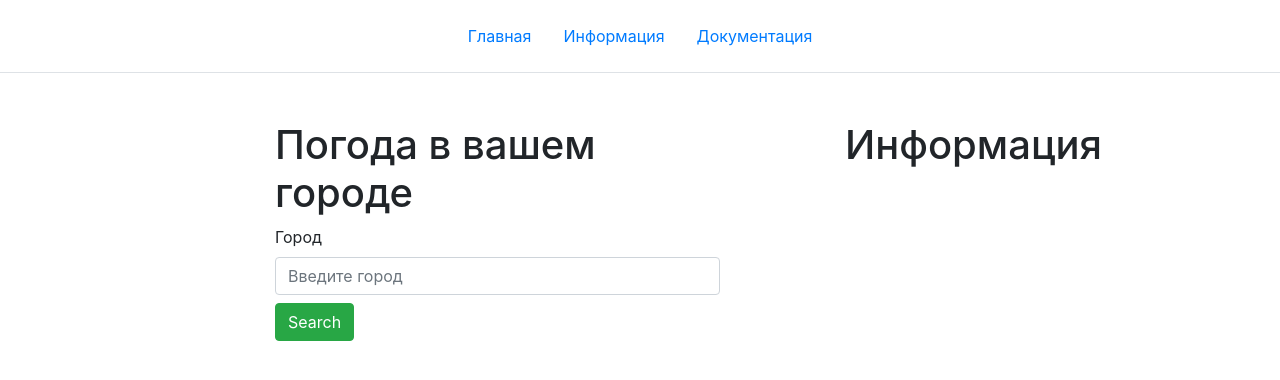
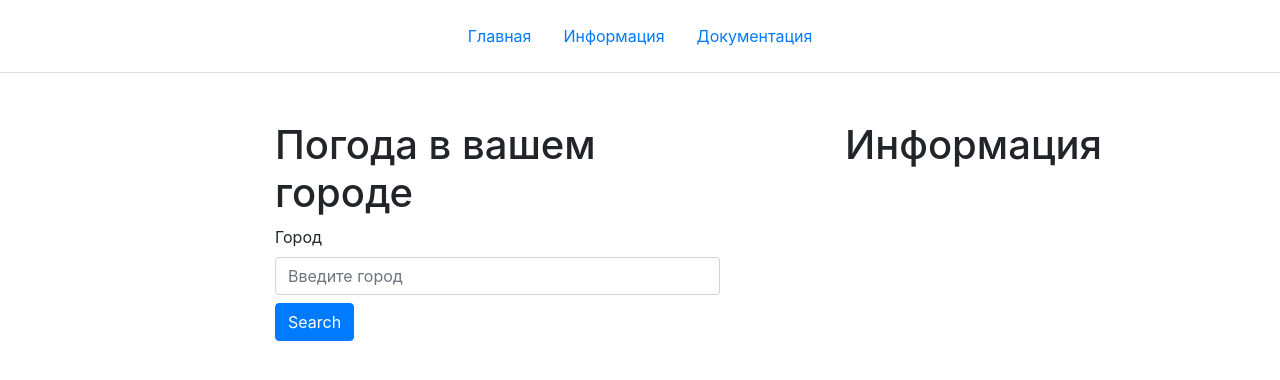
Before and after one commit to OleksiiYesin/app, a Django app: template weather/templates/weather/index.html in a window 1280 px wide. Shown: the top 380 px of the page. Run offline with Django 3.2, Linux system fonts and the light colour scheme; the template is opened without the code that fills it: values that come from a table or form of the project are taken from there, others are empty.

Commit message:
Changed type of button

```diff
--- a/weather/templates/weather/index.html
+++ b/weather/templates/weather/index.html
@@ -23,7 +23,7 @@
           {% csrf_token %}
           <label for="city">Город</label>
           {{ form.name }}
-          <input type="submit" name="send" value="Search" class="mt-2 btn btn-success">
+          <input type="submit" name="send" value="Search" class="mt-2 btn btn-primary">
         </form>
       </div>
       <div class="col-4 offset-1">
```
